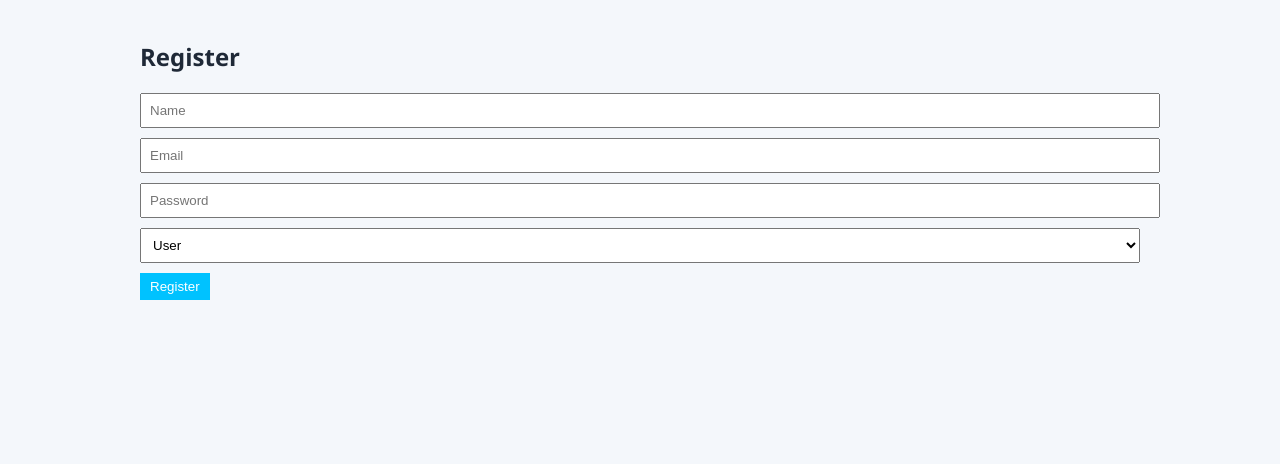
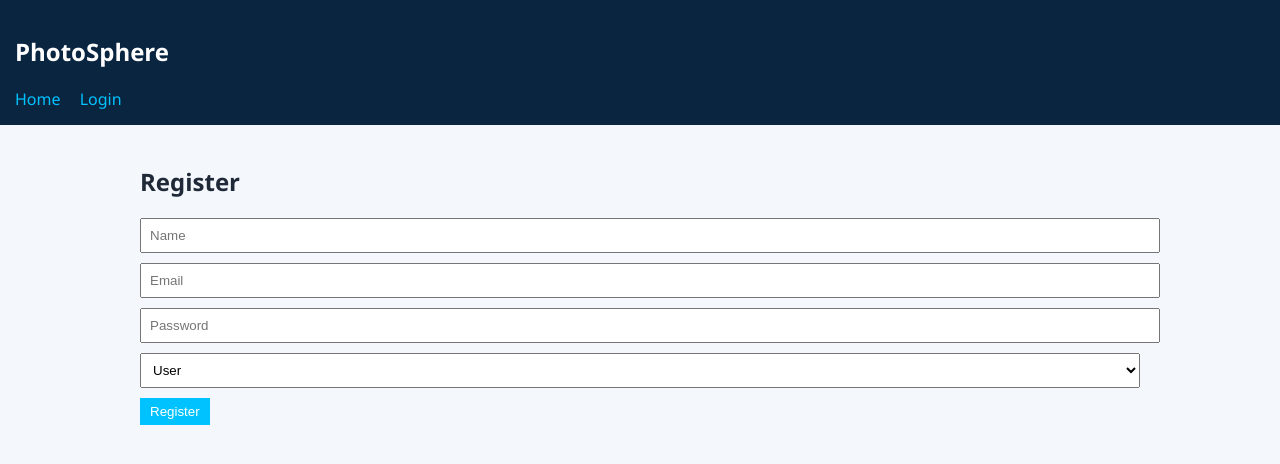
Before and after one commit to Tony-Amos/PhotoShare_Frontend, a website: page register.html in a window 1280 px wide. Drawn offline with Linux system fonts and the light colour scheme.

Commit message:
Add header and navigation to register.html
Added header with navigation links to the register page.

```diff
--- a/register.html
+++ b/register.html
@@ -1,6 +1,13 @@
 
 <!DOCTYPE html>
 <html><head><title>Register</title><link rel="stylesheet" href="style.css"></head>
+<header>
+  <h2>PhotoSphere</h2>
+  <nav>
+    <a href="index.html">Home</a>
+    <a href="login.html">Login</a>
+  </nav>
+</header>
 <body><div class="container">
 <h2>Register</h2>
 <input id="name" placeholder="Name">
```
